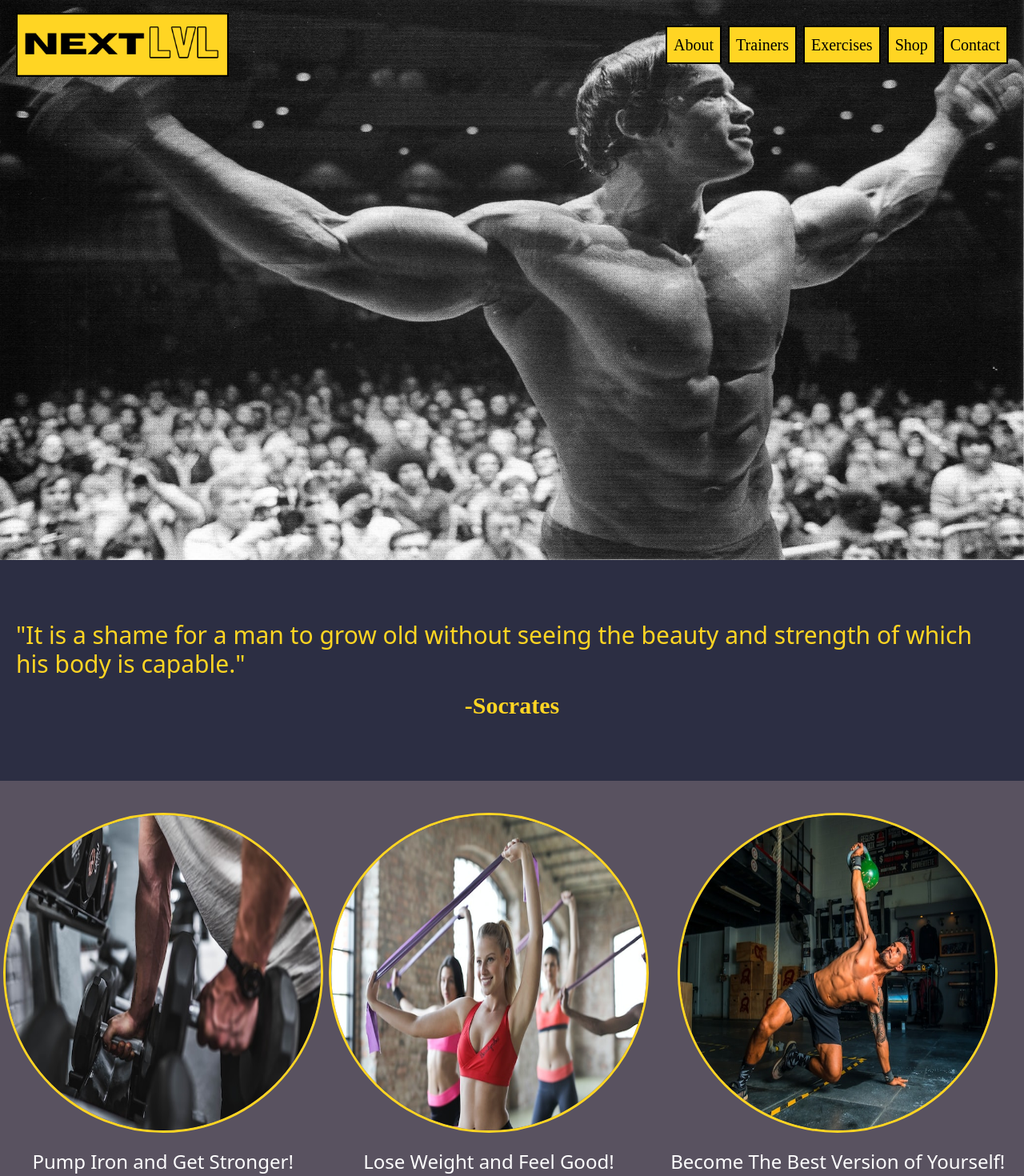
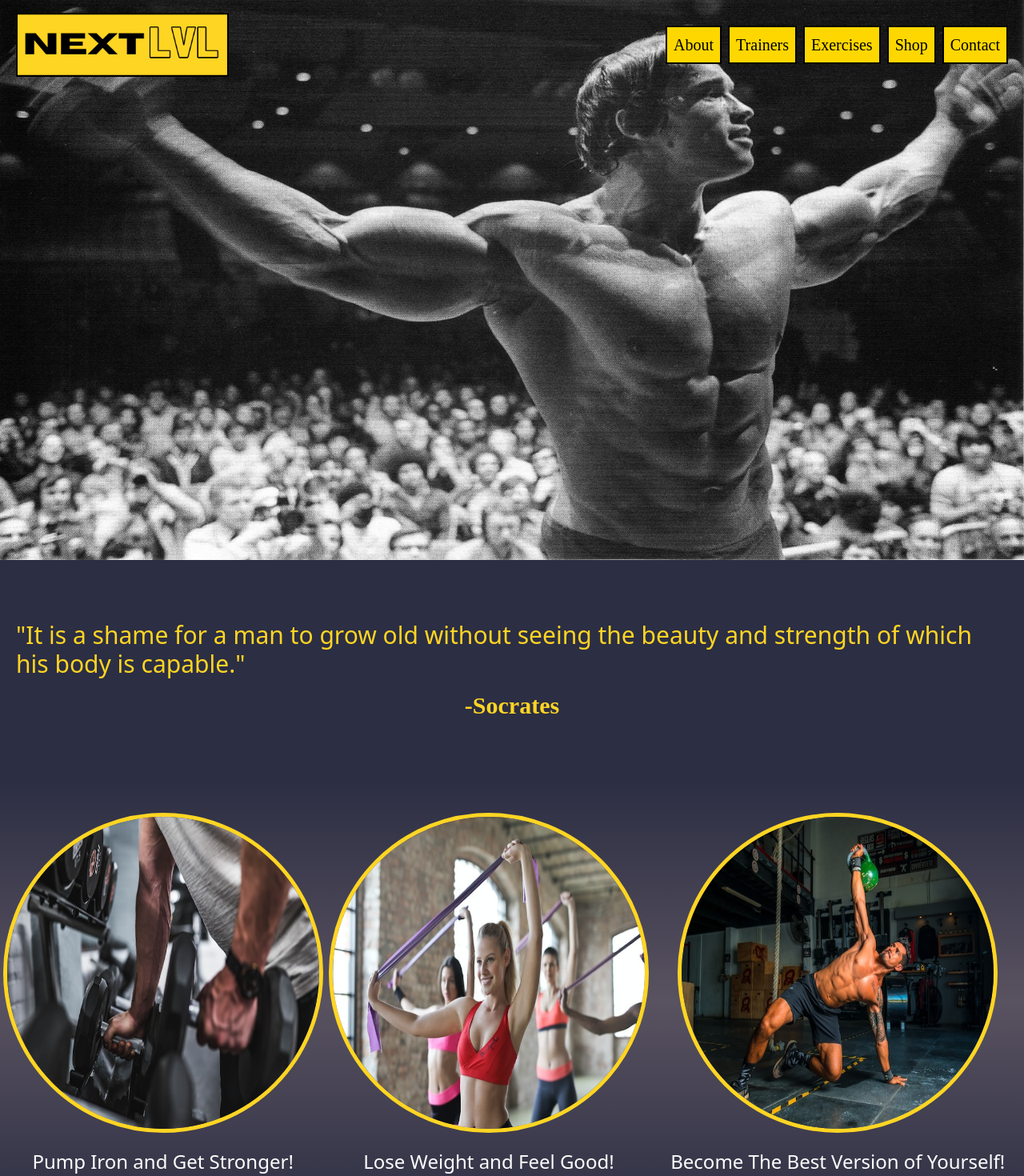
Before and after one commit to amerkulovic/NextLVL, a React (Create React App) app in the folder client/: page / in a window 1280 px wide. Shown: the top 1470 px of the page at 80% size. Built offline with nearby package versions, Linux system fonts and the light colour scheme; a web font is replaced by a local one.

Commit message:
added color gradient to homepage

```diff
--- a/client/src/components/NavComponents/NavLinks.js
+++ b/client/src/components/NavComponents/NavLinks.js
@@ -5,12 +5,12 @@ const NavLinks = () => {
     <>
       <ul className="flex flex-row text-xl text-black font-extralight" style={{ fontFamily: "Bruno Ace SC" }}>
         <Link to="/about">
-          <li className="mx-1 my-4 p-2 border-2 border-black bg-[#FFD523]">About</li>
+          <li className="mx-1 my-4 p-2 border-2 border-black bg-[#FFD700]">About</li>
         </Link>
-        <li className="mx-1 my-4 p-2 border-2 border-black bg-[#FFD523]">Trainers</li>
-        <li className="mx-1 my-4 p-2 border-2 border-black bg-[#FFD523]">Exercises</li>
-        <li className="mx-1 my-4 p-2 border-2 border-black bg-[#FFD523]">Shop</li>
-        <li className="ml-1 my-4 p-2 border-2 border-black bg-[#FFD523]">Contact</li>
+        <li className="mx-1 my-4 p-2 border-2 border-black bg-[#FFD700]">Trainers</li>
+        <li className="mx-1 my-4 p-2 border-2 border-black bg-[#FFD700]">Exercises</li>
+        <li className="mx-1 my-4 p-2 border-2 border-black bg-[#FFD700]">Shop</li>
+        <li className="ml-1 my-4 p-2 border-2 border-black bg-[#FFD700]">Contact</li>
       </ul>
     </>
   );
--- a/client/src/components/UI/CircleText.js
+++ b/client/src/components/UI/CircleText.js
@@ -2,7 +2,7 @@ const CircleText = (props) => {
   return (
     <>
       <div className="flex flex-col items-center">
-        <img src={props.image} style={{ width: "400px", height: "400px", borderRadius: "50%", border: "3px solid #FFD523" }} />
+        <img src={props.image} style={{ width: "400px", height: "400px", borderRadius: "50%", border: "5px solid #FFD523" }} />
         <h1 className="font-extralight text-2xl text-white m-5">{props.text}</h1>
       </div>
     </>
--- a/client/src/pages/About.js
+++ b/client/src/pages/About.js
@@ -4,7 +4,7 @@ import homeImage from "../images/home-logo.jpg";
 const About = () => {
   return (
     <>
-      <div className="pt-32 bg-[#2C2E43]"></div>
+      <div className="pt-40 bg-[#2C2E43]"></div>
       <section className="flex flex-col items-center pt-10 justify-between">
         <SquareText isImageLeft={true} header="Who Are We?" text="Next LVL is a premier gym that is dedicated to helping individuals achieve their fitness goals and take their training to the next level. Our state-of-the-art facility is designed to provide our members with the latest and most effective fitness equipment, expert training programs, and a motivating atmosphere to help them push themselves to their limits. Whether you're looking to build muscle, lose weight, or simply get in shape, our team of experienced trainers and fitness experts are here to guide and support you every step of the way. At Next LVL, we believe that fitness is not just a goal, but a way of life. Join us today and take the first step towards achieving your fitness goals and unlocking your full potential." image={homeImage} />
         <SquareText isImageLeft={false} header="How Can We Help You?" text="At Next LVL, our expert trainers and cutting-edge equipment provide a wide range of training benefits to help our members achieve their fitness goals. Our customized training programs include strength training, cardio workouts, functional training, and more, all aimed at improving overall fitness and building a strong, healthy body. In addition to physical benefits, training at Next LVL also provides mental and emotional benefits, with a supportive community of like-minded individuals and a range of wellness programs. We believe that mental health is just as important as physical health, and our trainers are equipped to provide support and guidance in both areas. Join us today and take your training to the next level!" image={homeImage} />
--- a/client/src/pages/Home.js
+++ b/client/src/pages/Home.js
@@ -14,9 +14,10 @@ const Home = () => {
 
   return (
     <>
+      {/* bg-gradient-to-r from-[#2C2E43] via-[#595260] to-[#595260] */}
       <img style={{ height: "700px", width: "100%" }} src={homeLogo} />
       <Quote text="It is a shame for a man to grow old without seeing the beauty and strength of which his body is capable." author="Socrates" />
-      <section className="flex flex-row flex-wrap justify-around bg-[#595260] py-10">
+      <section className="flex flex-row flex-wrap justify-around bg-gradient-to-b from-[#2C2E43] from-0% via-[#595260] via-1%  to-[#2C2E43] to-99% py-10">
         <CircleText image={weights} text="Pump Iron and Get Stronger!" />
         <CircleText image={stretching} text="Lose Weight and Feel Good!" />
         <CircleText image={lifting} text="Become The Best Version of Yourself!" />
```
